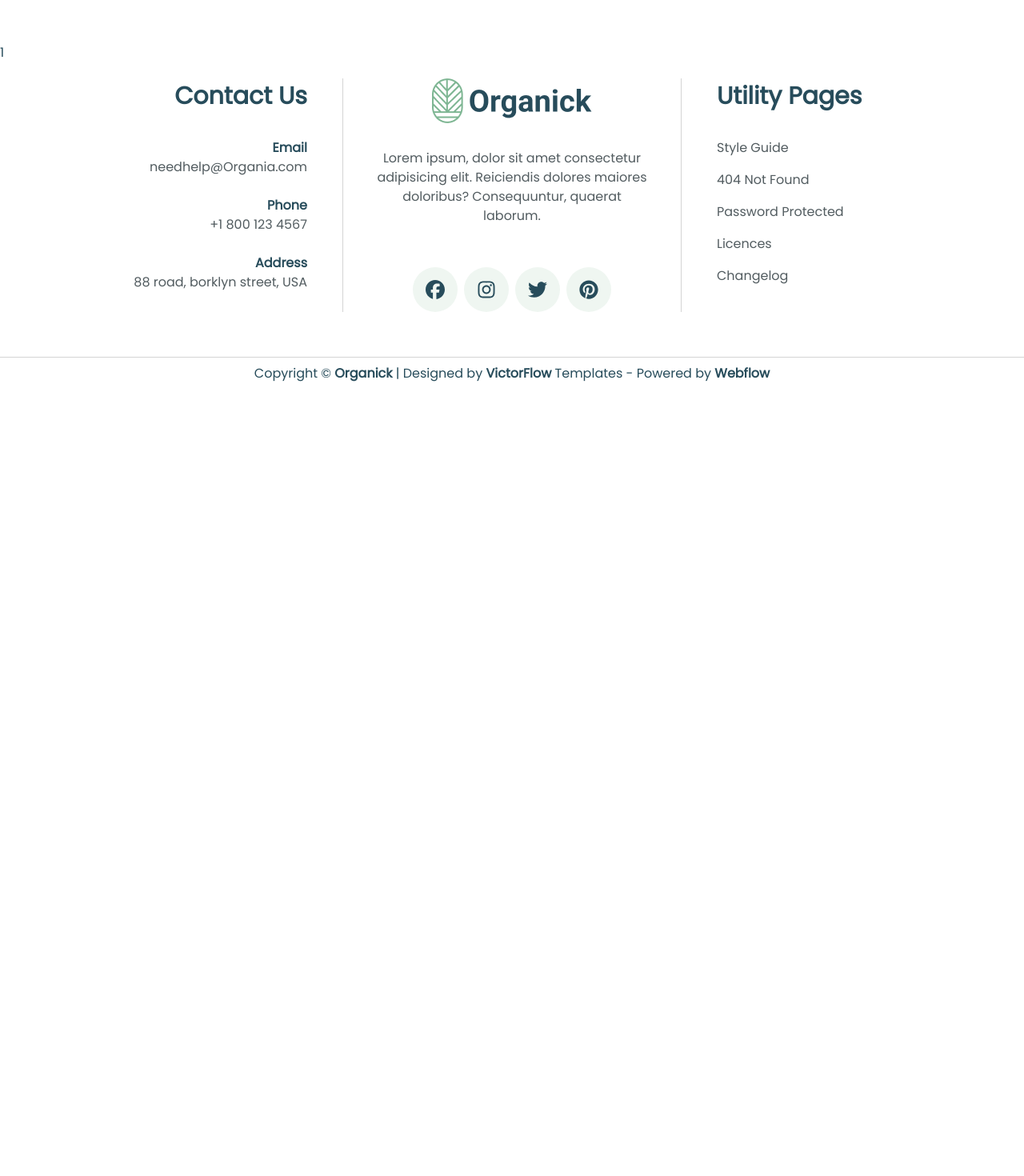
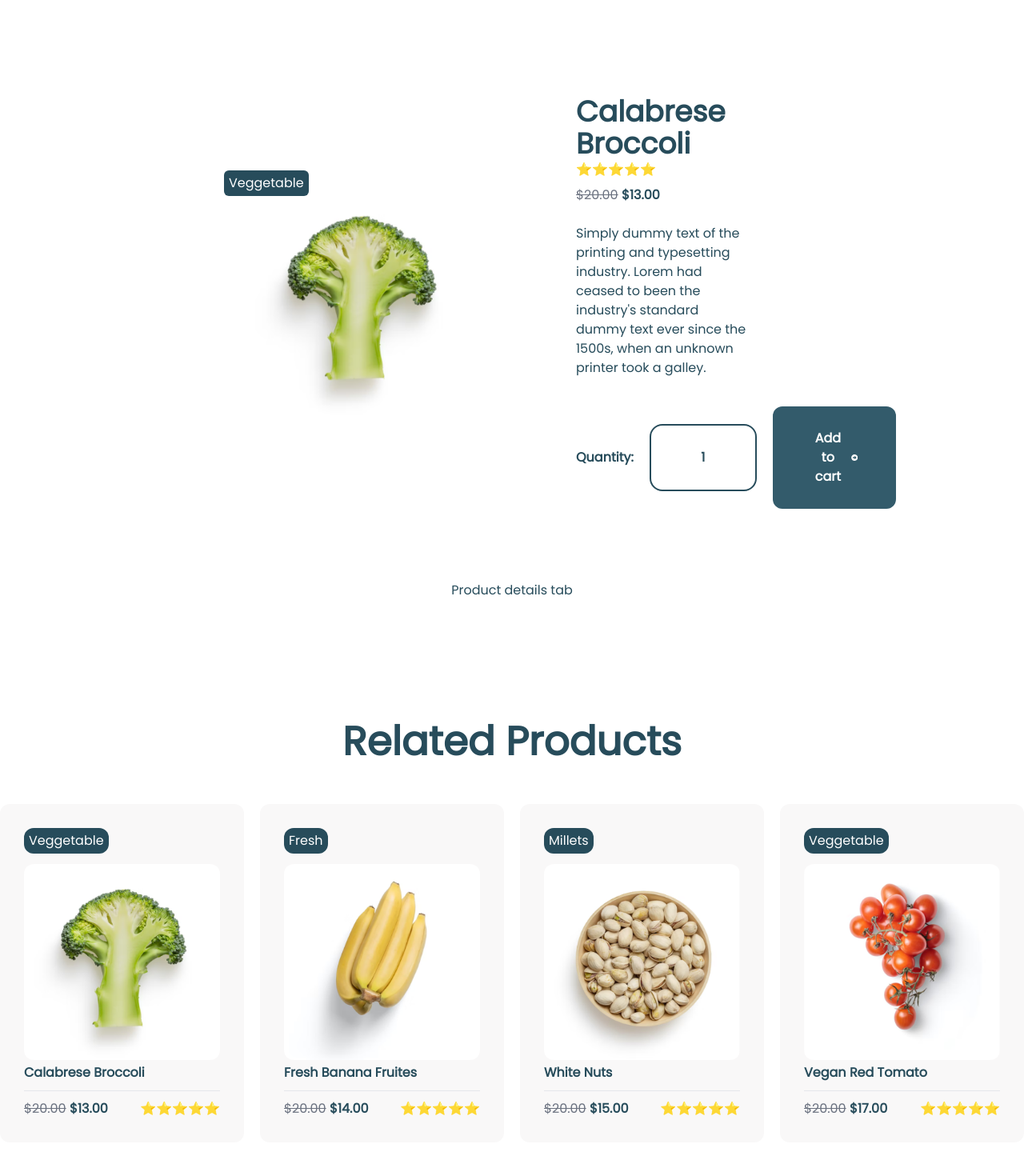
Before and after one commit to pally0091/Organic, a Next.js app: page /shop/1 in a window 1280 px wide. Shown: the part 420-1890 px from the top of the page at 80% size. Before the commit the page ends 907 px from the top, so only its background shows below. Built offline with nearby package versions, Linux system fonts and the light colour scheme.

Commit message:
Updated product detail page with new layout and components, and fixed product link in shop page

```diff
--- a/src/app/shop/[id]/page.tsx
+++ b/src/app/shop/[id]/page.tsx
@@ -1,5 +1,10 @@
 /* eslint-disable @next/next/no-img-element */
+import { ProductCard } from "@/components/Home/Products";
+import Subscribe from "@/components/Subscribe";
+import { products } from "@/contents/products";
+import { shopData } from "@/contents/ShopData";
 import React from "react";
+import { FaArrowAltCircleRight } from "react-icons/fa";
 
 const Banner = () => {
   return (
@@ -20,14 +25,73 @@
   );
 };
 
-const ProductDetail = ({ params }: { params: any }) => {
-  const name = params.id;
-  console.log(params.id);
-  console.log(name);
+const ProductDetail = ({ params }: { params: { id: string } }) => {
+  const id = params.id;
+
+  const selectedProduct = shopData.find((data) => String(data.id) == id);
+  console.log(selectedProduct);
   return (
     <div>
       <Banner />
-      <p>{name}</p>
+      <div className="mt-[130px] px-[260px] flex items-center">
+        <div className="w-1/2 relative p-10">
+          <img
+            className="w-full"
+            src={selectedProduct?.image}
+            alt=""
+          />
+          <p className="bg-[#274C5B] w-fit text-white px-1.5 py-1 rounded-md mb-[13px] absolute top-5 left-5">
+            {selectedProduct?.type}
+          </p>
+        </div>
+        <div className="px-[80px] w-1/2">
+          <h2 className="text-4xl font-semibold">{selectedProduct?.name}</h2>
+          <p>⭐⭐⭐⭐⭐</p>
+          <p className="mt-2">
+            <span className="line-through text-gray-500">
+              {selectedProduct?.price}
+            </span>{" "}
+            <span className="font-semibold">
+              {selectedProduct?.discountedPrice}
+            </span>
+          </p>
+          <p className="mt-6">{selectedProduct?.description}</p>
+          <div className="flex items-center gap-5  mt-9">
+            <p className="font-semibold">Quantity:</p>
+            <input
+              type="text"
+              value={1}
+              className="text-center py-7 font-semibold rounded-2xl border-2 border-[#274c5b] focus:outline-none w-[134px]"
+            />
+            <button className="py-7 px-12 rounded-xl bg-[#335b6b] text-white font-semibold flex gap-2 items-center">
+              <span>Add to cart</span>{" "}
+              <FaArrowAltCircleRight className="text-lg" />
+            </button>
+          </div>
+        </div>
+      </div>
+      <div className="mt-[90px] mb-[140px]">
+        {/* product details tab  */}
+        {/* need to be done  */}
+        <p className="text-center">Product details tab</p>
+      </div>
+      {/* related products  */}
+      <div className="mb-[150px]">
+        <div className="text-center">
+          <h1 className="text-[50px] font-bold">Related Products</h1>
+        </div>
+        <div className="my-[40px] max-w-[1400px] w-full mx-auto grid grid-cols-4 gap-[20px] mb-32">
+          {products.slice(0, 4).map((item) => (
+            <ProductCard
+              key={item.id}
+              data={item}
+            />
+          ))}
+        </div>
+      </div>
+      <div className="my-[140px] w-full">
+        <Subscribe />
+      </div>
     </div>
   );
 };
--- a/src/app/shop/page.tsx
+++ b/src/app/shop/page.tsx
@@ -30,7 +30,7 @@
       {shopData.map((item) => (
         <Link
           key={item.id}
-          href={`/shop/${item.name}`}
+          href={`/shop/${item.id}`}
         >
           <ProductCard data={item} />
         </Link>
--- a/src/components/Home/Products.tsx
+++ b/src/components/Home/Products.tsx
@@ -20,15 +20,15 @@
 export const ProductCard: React.FC<ProductCardProps> = ({ data }) => {
   const { name, price, discountedPrice, image, type } = data;
   return (
-    <div className="bg-[#F9F8F8] rounded-md p-[30px]">
-      <p className="bg-[#274C5B] w-fit text-white px-1.5 py-1 rounded-md mb-[13px]">
+    <div className="bg-[#F9F8F8] rounded-xl p-[30px]">
+      <p className="bg-[#274C5B] w-fit text-white px-1.5 py-1 rounded-xl mb-[13px]">
         {type}
       </p>
       <div className="aspect-square">
         <img
           src={image}
           alt={name}
-          className="w-full h-full object-cover rounded-md"
+          className="w-full h-full object-cover rounded-xl"
         />
       </div>
       <div className="mt-1">
```
